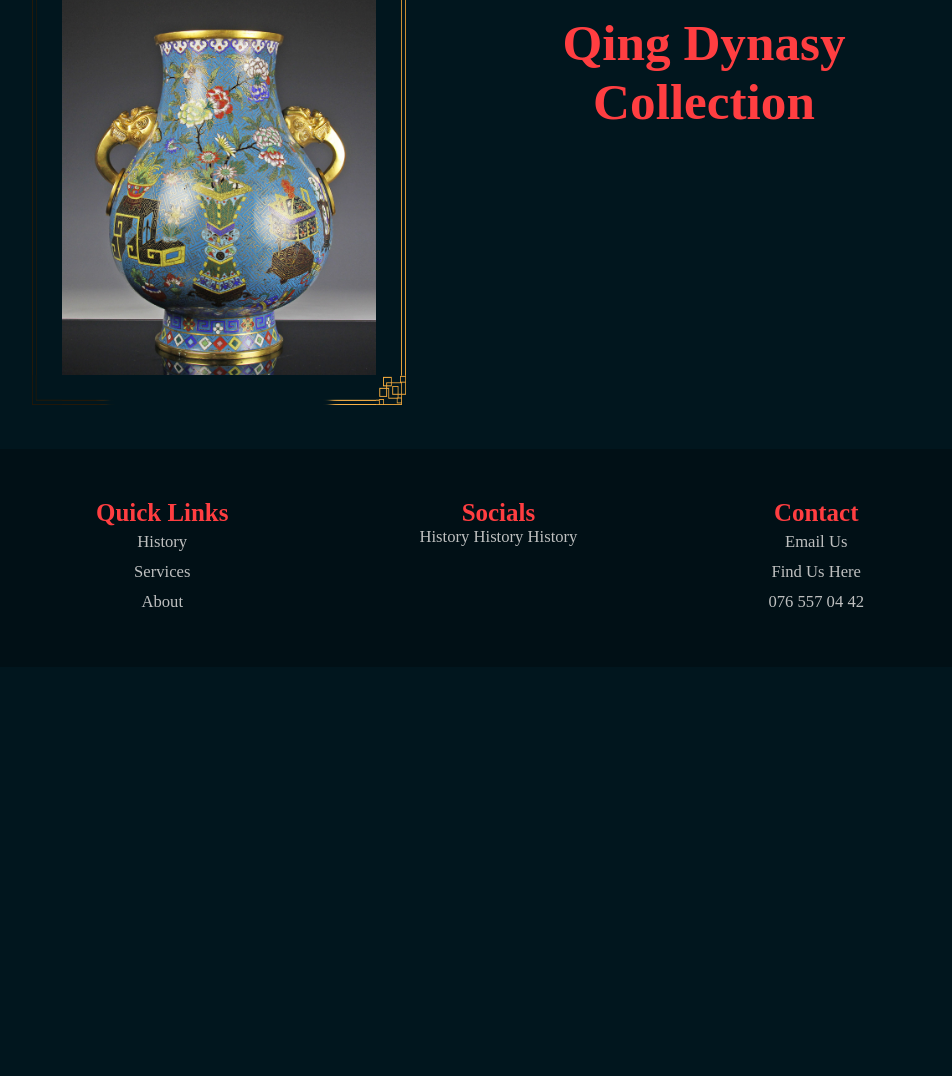
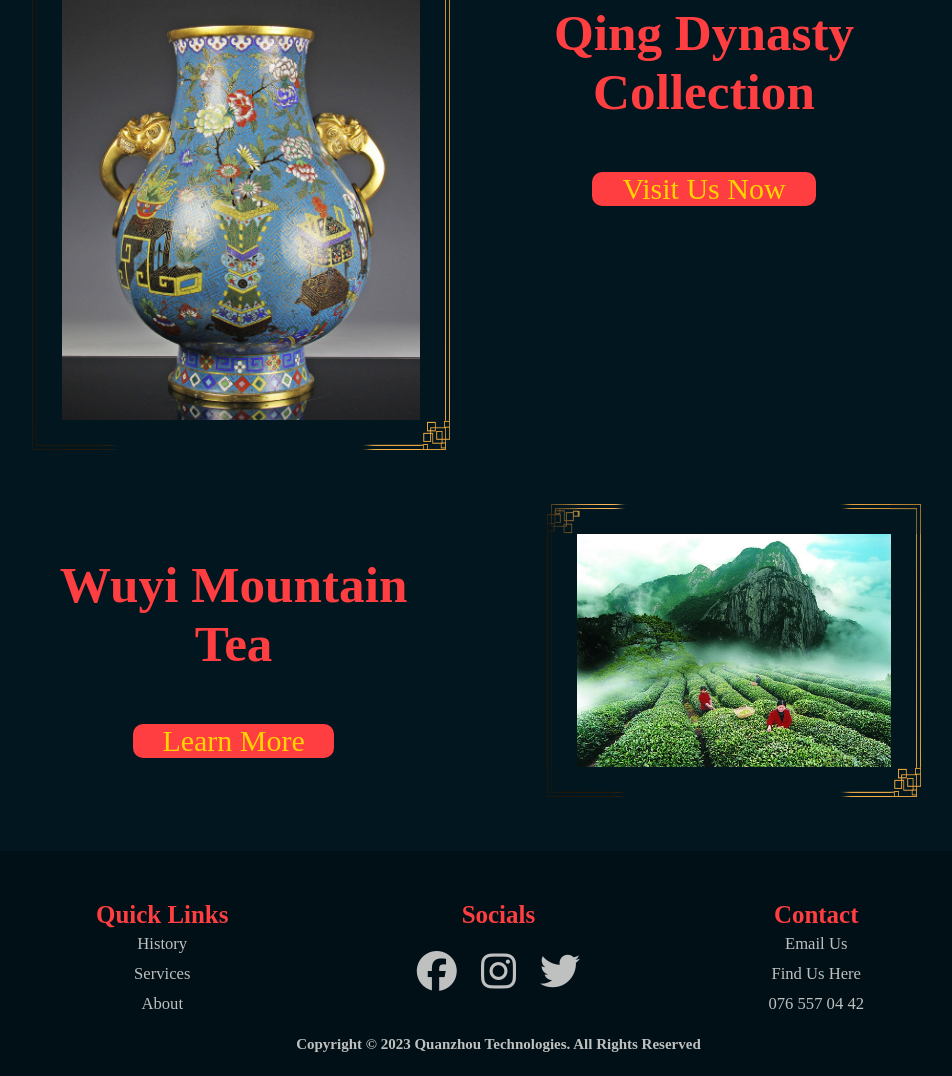
Before and after one commit to 5ih4n/web1komplettering, a plain HTML site: page index.html in a window 1280 px wide. Shown: the part 326-1402 px from the top of the page, without its empty margins (160-1112 px from the left). Before the commit the page ends 993 px from the top, so only its background shows below. Drawn offline with Linux system fonts and the light colour scheme.

Commit message:
INdex update

```diff
--- a/index.html
+++ b/index.html
@@ -5,6 +5,7 @@
     <meta http-equiv="X-UA-Compatible" content="IE=edge">
     <meta name="viewport" content="width=device-width, initial-scale=1.0">
     <link rel="stylesheet" href="styles.css">
+    <script src="https://kit.fontawesome.com/a8926b4801.js" crossorigin="anonymous"></script>
     <title>Kaixing Antiques</title>
 </head>
 <body>
@@ -34,7 +35,22 @@
         <div class="frame frame1">
             <img src="images/52601a.jpg" alt="Antique Vase">
         </div>
-        <h3>Qing Dynasy Collection</h2>
+        <div class="rightColumn">
+            <h3>Qing Dynasty Collection</h3>
+            <a href="#" class="qingBtn">Visit Us Now</a>
+        </div>
+    </div>
+
+    <div class="teaItems">
+        <div class="leftColumn">
+            <h3>Wuyi Mountain Tea</h3>
+            <a href="#" class="qingBtn">Learn More</a>
+        </div>
+        <div class="rightColumn">
+            <div- class="frame frame2">
+                <img src="images/Wuyi.png" alt="Wuyi Mountain">
+            </div>
+        </div>
     </div>
 
     <footer>
@@ -47,11 +63,11 @@
         <div class="col">
             <h2>Socials</h2>
             <div class="col-2">
-                <a href="#">History</a>
-                <a href="#">History</a>
-                <a href="#">History</a>
+                <a href="#"><i class="fa-brands fa-facebook"></i></a>
+                <a href="#"><i class="fa-brands fa-instagram"></i></a>
+                <a href="#"><i class="fa-brands fa-twitter"></i></a>
             </div>
-
+            <h4>Copyright © 2023 Quanzhou Technologies. All Rights Reserved</h4>
         </div>
         <div class="col">
             <h2>Contact</h2>
--- a/styles.css
+++ b/styles.css
@@ -16,7 +16,7 @@ body{
 
 .headRest{
     position: relative;
-    height: 140px;
+    height: 130px;
     background-color: var(--claret);
 }
 
@@ -35,6 +35,9 @@ header{
     float: left;
     width: 20vw;
     margin-left: 50px;
+    top: 50%;
+    position: absolute;
+    transform: translateY(-50%);
 }
 
 .phoneNr{
@@ -99,6 +102,8 @@ a{
     font-size: 2vw;
 }
 
+/* nav tar slut */
+
 #lamps{
     display: flex;
     flex-direction: row;
@@ -127,8 +132,48 @@ a{
 .bestItems{
     overflow: hidden;
     width: 70%;
-    margin-left: auto;
-    margin-right: auto;
+    margin: 0 auto;
+}
+
+.rightColumn{
+    float: right;
+    width: 50%;
+    display: flex;
+    flex-direction: column;
+    align-items: center;
+    justify-content: center;
+}
+
+h3{
+    color: var(--imperial);
+    font-size: 4vw;
+    float: right;
+    width: 100%;
+    text-align: center;
+}
+
+.qingBtn{
+    width: 50%;
+    font-size: 30px;
+    text-align: center;
+    background-color: var(--imperial);
+    color: var(--gold);
+    border-radius: 10px;
+}
+
+.teaItems{
+    width: 70%;
+    margin: 50px auto;
+    overflow: hidden;
+}
+
+.leftColumn{
+    float: left;
+    width: 45%;
+    display: flex;
+    flex-direction: column;
+    align-items: center;
+    justify-content: center;
 }
 
 .frame img{
@@ -139,20 +184,16 @@ a{
 }
 
 .frame1{
-    width: 35%;
-    border: 1px  #986374;
+    width: 40%;
     float: left;
 }
 
-h3 {
-    color: var(--imperial);
-    font-size: 4vw;
+.frame2{
+    width: 70%;
     float: right;
-    width: 50%;
-    text-align: center;
 }
 
-/* footer del ta bort sen */
+/* footer del */
 
 footer{
     margin-top: 40px;
@@ -189,8 +230,15 @@ h2{
 
 .col-2{
     flex-direction: row;
+    margin: 20px;
 }
 
-.col-2 h2{
-    width: 100%;
+.col-2 a{
+    font-size: 40px;
+    margin: 10px;
 }
+
+h4{
+    font-size: 15px;
+    color: var(--silver);
+}
```
Also changed, not shown: images/Wuyi.png (added).
